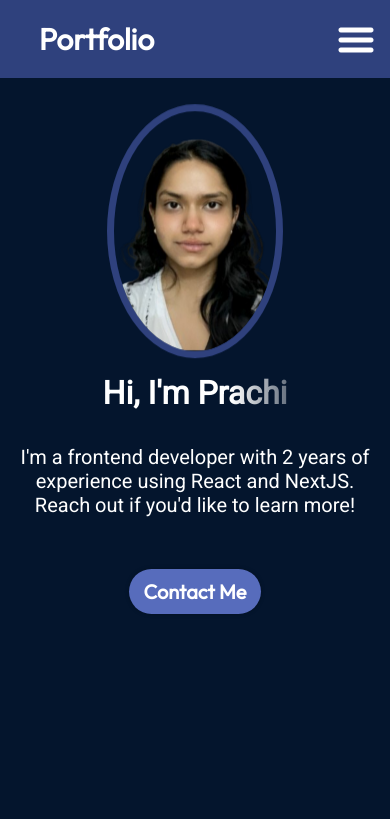
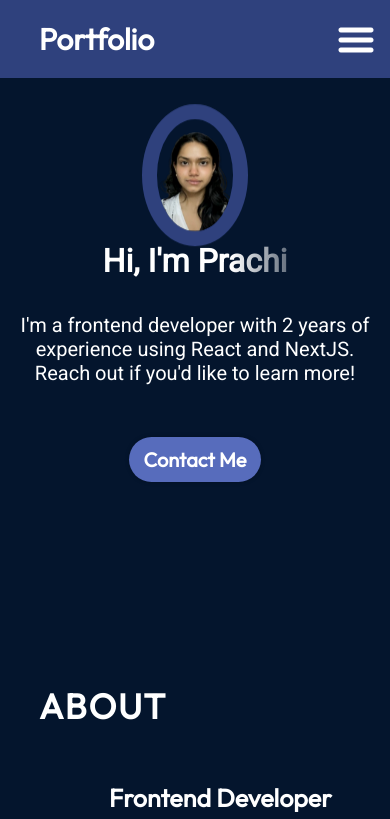
Before and after one commit to Prachi1208/portfolio, a React (Vite) app: page / in a window 390 px wide. Shown: the top 819 px of the page. Built offline with nearby package versions, Linux system fonts and the light colour scheme.

Commit message:
Update Hero.module.css

```diff
--- a/src/components/Hero/Hero.module.css
+++ b/src/components/Hero/Hero.module.css
@@ -143,12 +143,19 @@
   }
 
 
-  .heroImg {
-    min-width: 50%;
-    min-height: 30%; /* Make the image smaller on smaller screens */
-    margin-bottom: 20px;
-    border: 7px solid rgb(47, 65, 125); /* Adds a border for the frame *//* Add some space between image and content */
-  }
+.heroImg {
+  width: 30%; /* Ensure both width and height are equal */
+  height: auto; /* Maintain aspect ratio */
+  z-index: 1;
+  border-radius: 50%; /* Makes the image circular */
+  border: 15px solid rgb(47, 65, 125); /* Adds a border for the frame */
+  animation-name: floating;
+  animation-duration: 3s;
+  animation-iteration-count: infinite;
+  animation-timing-function: ease-in-out;
+  flex: 1 1 30%; /* Allows the image to resize */
+}
+
 
   .content {
     align-items: center;
@@ -174,9 +181,17 @@
     padding: 10px 15px; /* Further adjust padding */
   }
 
-  .heroImg {
-    min-width: 50%;
-    min-height: 30%;
-     /* Make the image smaller on very small screens */
-  }
+ .heroImg {
+  width: 30%; /* Ensure both width and height are equal */
+  height: auto; /* Maintain aspect ratio */
+  z-index: 1;
+  border-radius: 50%; /* Makes the image circular */
+  border: 15px solid rgb(47, 65, 125); /* Adds a border for the frame */
+  animation-name: floating;
+  animation-duration: 3s;
+  animation-iteration-count: infinite;
+  animation-timing-function: ease-in-out;
+  flex: 1 1 30%; /* Allows the image to resize */
 }
+
+}
```
